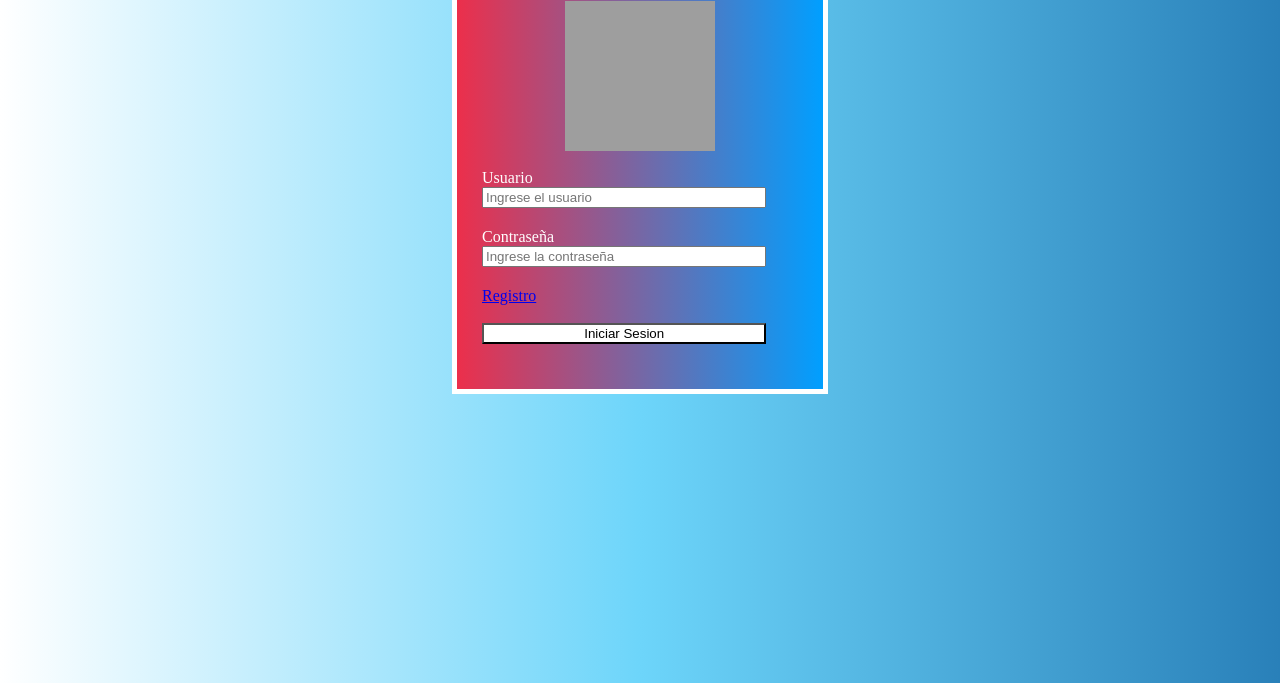
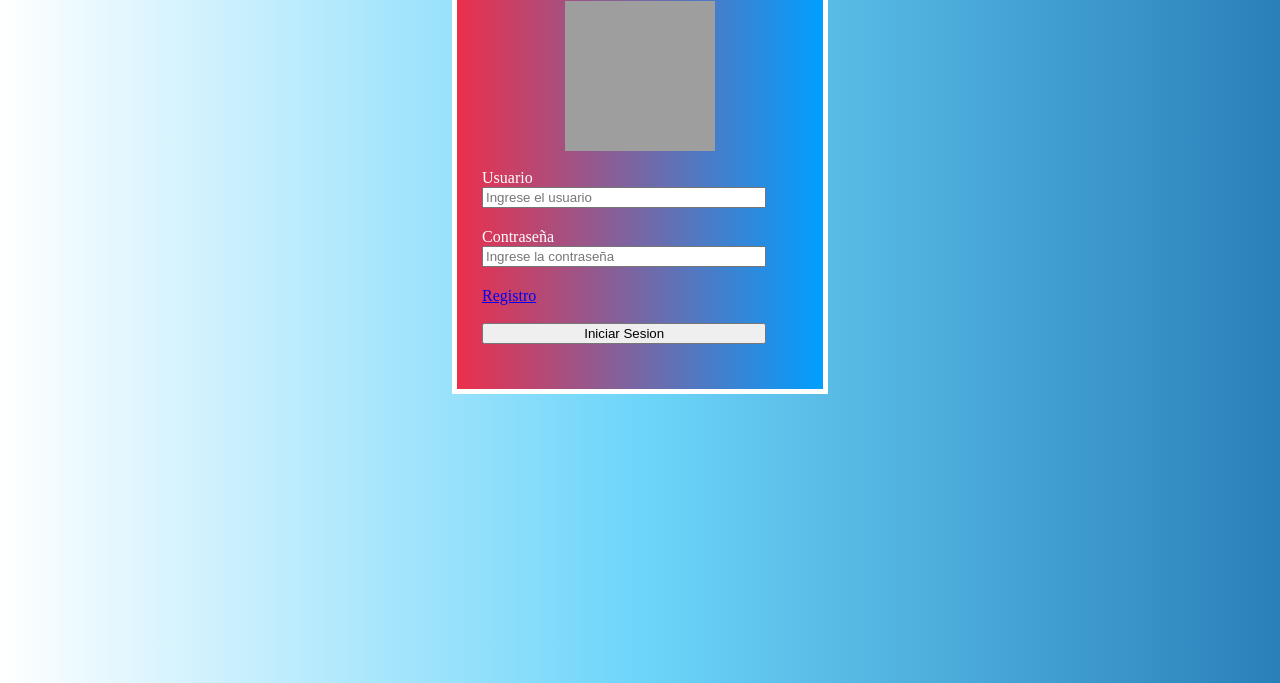
Before and after one commit to Dada0712/Demo, a plain HTML site: page index.html in a window 1280 px wide. Shown: the part 117-800 px from the top of the page. Drawn offline with Linux system fonts and the light colour scheme; grey boxes are pictures that could not be loaded.

Commit message:
estructura

```diff
--- a/css/main.css
+++ b/css/main.css
@@ -19,11 +19,6 @@ label{
    color: white;
  }
 
-input[type="submit"]{
-   background:white;
-   cursor: pointer;
-}
-
 input{
    margin-bottom: 20px;
    width: 90%;
```
